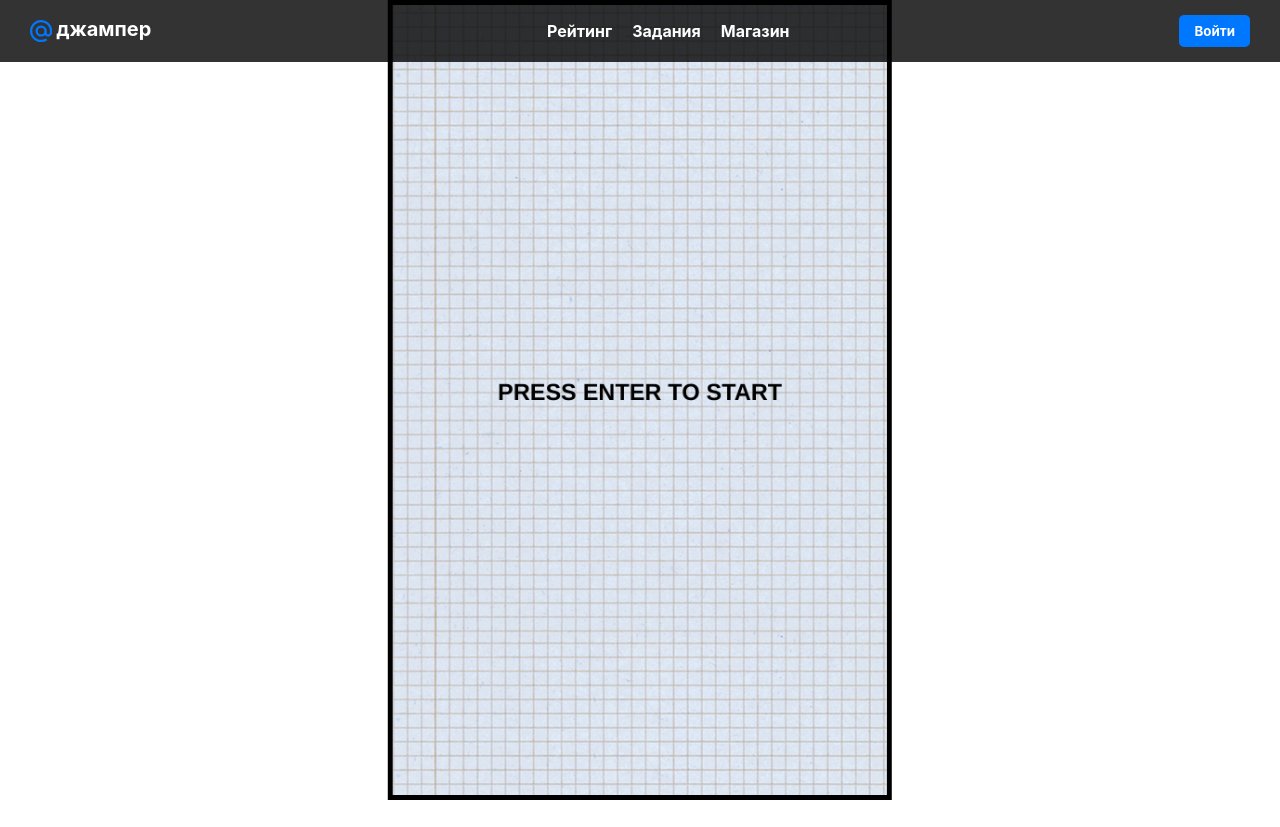
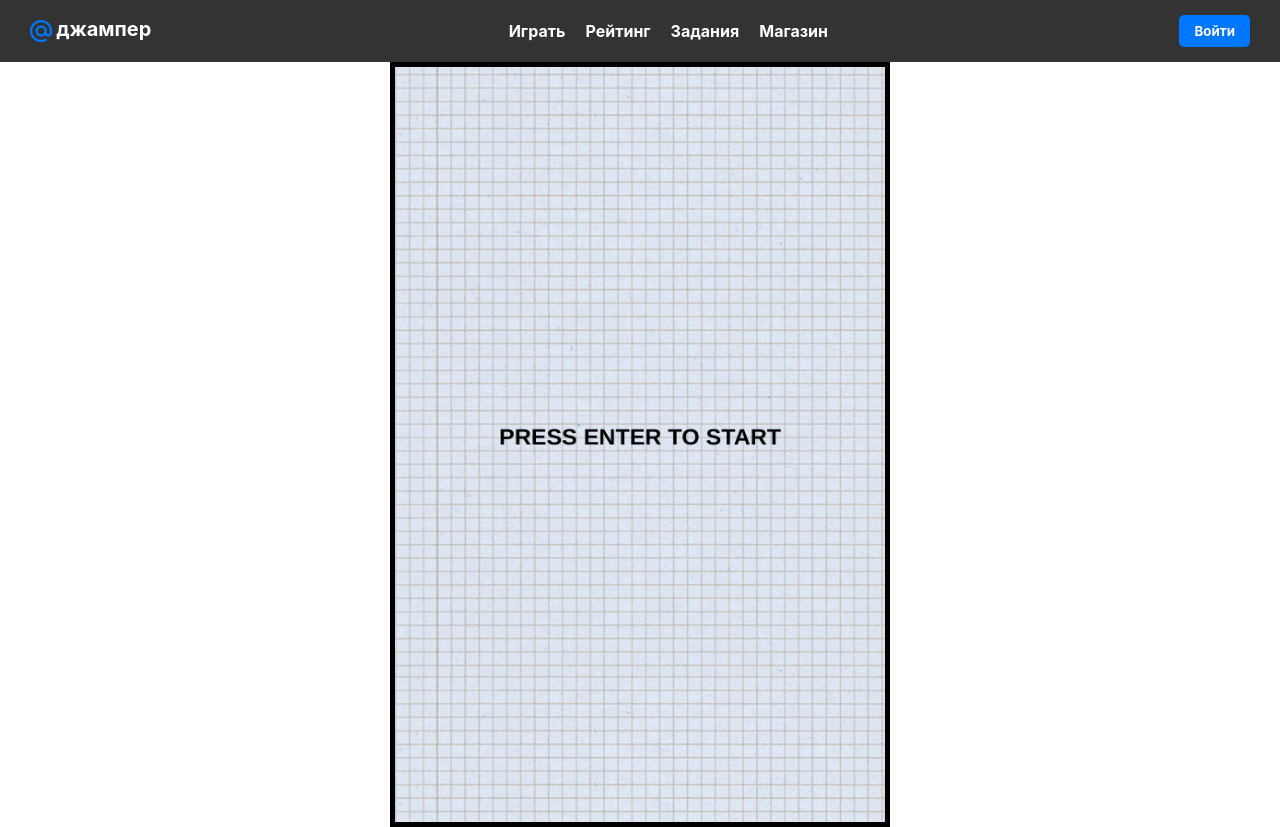
Before and after one commit to DeadBread-001/MailJumper, a React app: page / in a window 1280 px wide. Before the commit the page ends 800 px from the top, so only its background shows below. Built offline with nearby package versions, Linux system fonts and the light colour scheme.

Commit message:
роутинг

```diff
--- a/package.json
+++ b/package.json
@@ -13,7 +13,8 @@
   "dependencies": {
     "copy-webpack-plugin": "^13.0.0",
     "react": "^19.0.0",
-    "react-dom": "^19.0.0"
+    "react-dom": "^19.0.0",
+    "react-router-dom": "^7.4.0"
   },
   "devDependencies": {
     "@babel/core": "^7.26.10",
--- a/src/App.jsx
+++ b/src/App.jsx
@@ -1,13 +1,22 @@
 import React from 'react';
 import GameCanvas from './components/GameCanvas';
 import Navbar from "./components/Navbar";
+import {Route, Routes} from "react-router-dom";
+import Rating from "./components/Rating";
+import Tasks from "./components/Tasks";
+import Shop from "./components/Shop";
 
 const App = () => {
   return (
-      <><Navbar />
-      <div>
-        <GameCanvas />
-      </div></>
+      <>
+      <Navbar/>
+      <Routes>
+          <Route path="/" element={<GameCanvas />} />
+          <Route path="/rating" element={<Rating />} />
+          <Route path="/tasks" element={<Tasks />} />
+          <Route path="/shop" element={<Shop />} />
+      </Routes>
+      </>
   );
 };
 
--- a/src/components/Navbar.jsx
+++ b/src/components/Navbar.jsx
@@ -1,4 +1,5 @@
 import { useState } from "react";
+import { Link} from "react-router-dom";
 
 export default function Navbar() {
   const [menuOpen, setMenuOpen] = useState(false);
@@ -13,11 +14,11 @@ export default function Navbar() {
           </svg>
           <span className="logo-text">джампер</span>
         </div>
-
           <ul className={menuOpen ? "nav-links open" : "nav-links"}>
-          <li><a href="#">Рейтинг</a></li>
-          <li><a href="#">Задания</a></li>
-          <li><a href="#">Магазин</a></li>
+            <li><Link to="/">Играть</Link></li>
+            <li><Link to="/rating">Рейтинг</Link></li>
+            <li><Link to="/tasks">Задания</Link></li>
+            <li><Link to="/shop">Магазин</Link></li>
           </ul>
 
           <button className="auth-button">Войти</button>
--- /dev/null
+++ b/src/components/Rating.jsx
@@ -0,0 +1,5 @@
+export default function Rating() {
+  return (
+      <div>Рейтинг</div>
+  );
+}
--- /dev/null
+++ b/src/components/Shop.jsx
@@ -0,0 +1,5 @@
+export default function Shop() {
+  return (
+      <div>Магазин</div>
+  );
+}
--- /dev/null
+++ b/src/components/Tasks.jsx
@@ -0,0 +1,5 @@
+export default function Tasks() {
+  return (
+      <div>Задания</div>
+  );
+}
--- a/src/index.js
+++ b/src/index.js
@@ -1,6 +1,10 @@
 import ReactDOM from 'react-dom/client'
 import App from './App';
 import './styles/index.css';
+import {BrowserRouter} from "react-router-dom";
 
-const root = document.querySelector('#root')
-ReactDOM.createRoot(root).render(<App />)
+ReactDOM.createRoot(document.getElementById('root')).render(
+    <BrowserRouter>
+      <App />
+    </BrowserRouter>
+);
--- a/src/styles/index.css
+++ b/src/styles/index.css
@@ -8,11 +8,9 @@
 }
 
 #canvas1{
+    display: block;
+    justify-self: center;
     border: 5px solid black;
-    position: absolute;
-    top:50%;
-    left:50%;
-    transform: translate(-50%,-50%);
-    max-width: 100%;
-    max-height: 100%;
+    width: 500px;
+    height: 765px;
 }
--- a/src/styles/navbar.css
+++ b/src/styles/navbar.css
@@ -1,16 +1,11 @@
-/* Основной стиль навбара */
 .navbar {
-    position: fixed;
     width: 100%;
-    top: 0;
-    left: 0;
     background: rgba(0, 0, 0, 0.8);
     padding: 15px 30px;
     color: white;
     display: flex;
     justify-content: space-between;
     align-items: center;
-    z-index: 1000; /* Поверх всего */
 }
 
 /* Логотип */
--- a/webpack.config.js
+++ b/webpack.config.js
@@ -49,6 +49,7 @@ module.exports = {
     static: path.join(__dirname, 'dist'),
     compress: true,
     port: 3000, // Локальный сервер на порту 3000
+    historyApiFallback: true, // Перенаправляет все запросы на index.html
   },
   mode: 'development', // Режим разработки
 };
```
Also changed, not shown: 2 other files (tests, documents, lock files or other folders). Lines whose indentation alone changed are shown as unchanged.
